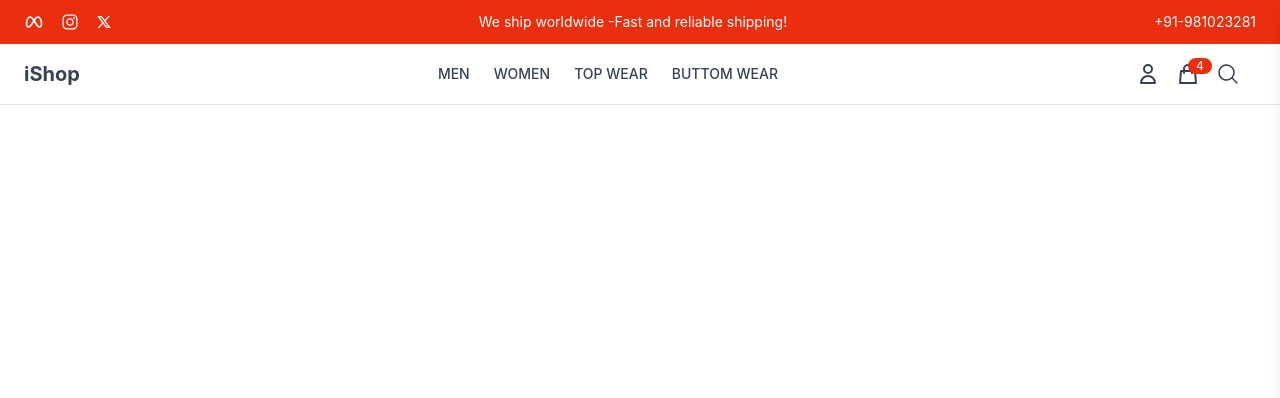
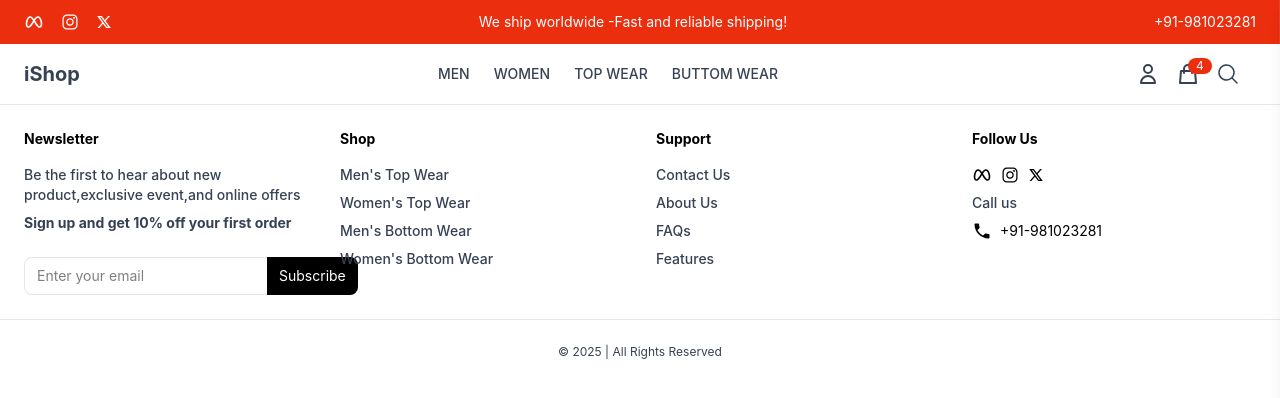
Before and after one commit to Vish75-c/Ecommerce, a React (Vite) app in the folder frontend/: page / in a window 1280 px wide. Shown: the top 398 px of the page. Built offline with nearby package versions, Linux system fonts and the light colour scheme.

Commit message:
footerCompleted

```diff
--- /dev/null
+++ b/frontend/src/components/Cart/Cartcontent.jsx
@@ -0,0 +1,60 @@
+import React from 'react'
+import { HiMinus, HiPlus } from 'react-icons/hi2'
+import { RiDeleteBackFill, RiDeleteBin5Fill } from 'react-icons/ri'
+
+const Cartcontent = () => {
+    const product=[
+        {
+            productid:1,
+            name:"T-shirt",
+            size:'M',
+            color:"Red",
+            quantity:1,
+            price:15,
+            image:"https://picsum.photos/200?random=1"
+        },
+        {
+            productid:2,
+            name:"Jeans",
+            size:'L',
+            color:"Blue",
+            quantity:1,
+            price:25,
+            image:"https://picsum.photos/200?random=2"
+        }
+
+    ]
+  return (
+    <div>
+      {
+        product.map((item,index)=>{
+            return (
+                <div key={index} className='relative w-full flex ju py-2 mt-6 border-b border-gray-200'>
+                    <div>
+                        <img src={item.image} alt="image" className='h-20 w-16 rounded-md ' />
+                    </div>
+                    <div className='ml-2 text-gray-700'>
+                        <h1 className='font-bold mb-2'>{item.name}</h1>
+                        <p className='text-gray-700 text-xs mb-2'>size:{item.size} | color:{item.color}</p>
+                        <div className='flex space-x-2 mb-2 '>
+                        <div className='border p-1 border-gray-200 flex justify-between items-center'><HiMinus/></div>
+
+                        <span>{item.quantity}</span>
+                        <div className='border p-1 border-gray-200 flex justify-between items-center'><HiPlus/></div>
+                        </div>
+
+                    </div>
+                    <div className='absolute right-2'>
+                    <h1 className='font-bold mb-2'>{item.price}</h1>
+                         <div><RiDeleteBin5Fill className='text-red-500 text-xl'/></div>
+                    </div>
+
+                </div>
+            )
+        })
+      }
+    </div>
+  )
+}
+
+export default Cartcontent
--- /dev/null
+++ b/frontend/src/components/Common/Footer.jsx
@@ -0,0 +1,118 @@
+import React from "react";
+import { Link } from "react-router-dom";
+import { TbBrandMeta } from "react-icons/tb";
+import { IoLogoInstagram, IoMdCall } from "react-icons/io";
+import { RiTwitterXLine } from "react-icons/ri";
+import { TbPhoneCall } from "react-icons/tb";
+const Footer = () => {
+  return (
+    <>
+      <div className=" container mx-auto grid grid-cols-1 md:grid-cols-4 gap-8 px-6 py-6 border-b border-gray-200 ">
+        <div className="text-sm space-y-2">
+          <h1 className="font-bold mb-4">Newsletter</h1>
+          <p className="text-gray-700 hover:text-black font-medium text-sm">
+            Be the first to hear about new product,exclusive event,and online
+            offers
+          </p>
+          <p className="text-gray-700 hover:text-black font-bold">
+            Sign up and get 10% off your first order
+          </p>
+          <form className="flex mt-6">
+            <input
+              type="text"
+              placeholder="Enter your email"
+              required
+              className="border-b border-t border-l rounded-lg rounded-r-none border-gray-200 py-2 px-3 focus:outline-none focus:ring-2 focus:ring-gray-300 transition-all "
+            />
+            <button
+              type="submit"
+              className="bg-black text-white rounded-lg rounded-l-none py-2 px-3 hover:bg-gray-800 transition-all"
+            >
+              Subscribe
+            </button>
+          </form>
+        </div>
+        <div className="flex flex-col space-y-2 text-sm">
+          <h1 className="font-bold mb-4">Shop</h1>
+          <Link
+            to="#"
+            className="text-gray-700 hover:text-black font-medium text-sm"
+          >
+            Men's Top Wear
+          </Link>
+          <Link
+            to="#"
+            className="text-gray-700 hover:text-black font-medium  text-sm"
+          >
+            Women's Top Wear
+          </Link>
+          <Link
+            to="#"
+            className="text-gray-700 hover:text-black font-medium  text-sm"
+          >
+            Men's Bottom Wear
+          </Link>
+          <Link
+            to="#"
+            className="text-gray-700 hover:text-black font-medium  text-sm"
+          >
+            Women's Bottom Wear
+          </Link>
+        </div>
+        <div className="flex flex-col space-y-2 text-sm">
+          <h1 className="font-bold mb-4">Support</h1>
+          <Link
+            to="/Contact"
+            className="text-gray-700 hover:text-black font-medium  text-sm"
+          >
+            Contact Us
+          </Link>
+          <Link
+            to="/Aboutus"
+            className="text-gray-700 hover:text-black font-medium  text-sm"
+          >
+            About Us
+          </Link>
+          <Link
+            to="/FAQs"
+            className="text-gray-700 hover:text-black font-medium  text-sm"
+          >
+            FAQs
+          </Link>
+          <Link
+            to="/Features"
+            className="text-gray-700 hover:text-black font-medium  text-sm"
+          >
+            Features
+          </Link>
+        </div>
+        <div className="flex flex-col space-y-2 text-sm">
+          <h1 className="font-bold mb-4">Follow Us</h1>
+          <div className="hidden md:flex items-center space-x-2">
+            <a href="#" className="hover:text-gray-300">
+              <TbBrandMeta className="h-5 w-5" />
+            </a>
+            <a href="#" className="hover:text-gray-300">
+              <IoLogoInstagram className="h-5 w-5" />
+            </a>
+            <a href="#" className="hover:text-gray-300">
+              <RiTwitterXLine className="h-4 w-4" />
+            </a>
+          </div>
+          <h1 className="text-gray-700 hover:text-black font-medium  text-sm">Call us</h1>
+          <div className="flex space-x-2"><IoMdCall className="h-5 w-5"/>
+          <Link href="tel:+12442" className='hover:text-gray-300'>
+                    +91-981023281
+                </Link>
+          </div>
+        </div>
+      </div>
+      <div className="container mx-auto pt-6 flex justify-center items-center">
+        <p className="text-xs text-gray-700 hover:text-black">© 2025 | All Rights Reserved</p>
+      </div>
+
+    </>
+  );
+};
+
+export default Footer;
--- a/frontend/src/components/Common/Navbar.jsx
+++ b/frontend/src/components/Common/Navbar.jsx
@@ -3,13 +3,18 @@ import {useState} from "react";
 import { Link } from 'react-router-dom'
 import { HiOutlineUser,HiOutlineShoppingBag,HiSearchCircle ,} from 'react-icons/hi'
 import { RiSideBarLine } from 'react-icons/ri'
-import { HiBars2 } from 'react-icons/hi2'
+import { IoMdClose } from 'react-icons/io';
+import { HiBars2, HiMiniXMark } from 'react-icons/hi2'
 import Searchbar from './Searchbar'
 import CardDrawer from '../Layout/CardDrawer'
 const Navbar = () => {
   const [open,setopen]=useState(false);
     const toggledrawer=()=>{
         setopen(!open);
+    }
+    const [menu,setmenu]=useState(false);
+    const togglemenu=()=>{
+      setmenu(!menu);
     }
   return (
     <>
@@ -33,11 +38,24 @@ const Navbar = () => {
             </button>
              {/* search */}
              <Searchbar/>
-        <button className='flex md:hidden'> <RiSideBarLine className='h-6 w-6 hover:text-black text-gray-700'/></button>
+        <button className='flex' onClick={()=>(togglemenu())}> <RiSideBarLine className='h-6 md:hidden w-6 hover:text-black text-gray-700'/></button>
         </div>
 
       </nav>
       <CardDrawer open={open} toggledrawer={toggledrawer} />
+      {/* mobile navigation */}
+      <div className={`flex flex-col md:hidden fixed w-3/4 left-0 shadow-lg top-0 h-full z-50 transform-all duration-300 bg-white ${menu?'translate-x-0':'-translate-x-full'}`}>
+      <div className='flex justify-end p-4'>
+              <IoMdClose onClick={()=>(togglemenu())}className='h-6 w-6 text-gray-600 hover:text-black'/>
+        </div>
+        <div className='flex flex-col p-4 space-y-3'>
+          <h1 className='text-black text-xl font-bold'>Menu</h1>
+                      <Link to='#' className='text-gray-700 hover:text-black font-medium uppercase text-sm'>Men</Link>
+            <Link to='#' className='text-gray-700 hover:text-black font-medium uppercase text-sm'>Women</Link>
+            <Link to='#' className='text-gray-700 hover:text-black font-medium uppercase text-sm'>Top Wear</Link>
+            <Link to='#' className='text-gray-700 hover:text-black font-medium uppercase text-sm'>Buttom Wear</Link>
+        </div>
+      </div>
     </>
   )
 }
--- a/frontend/src/components/Layout/CardDrawer.jsx
+++ b/frontend/src/components/Layout/CardDrawer.jsx
@@ -1,12 +1,22 @@
 import React, { useState } from 'react'
 import { IoMdClose } from 'react-icons/io';
+import Cartcontent from '../Cart/Cartcontent';
 
 const CardDrawer = ({open,toggledrawer}) => {
 
   return (
-    <div className={`fixed top-0 right-0 w-3/4 sm:w-1/2 md:w-1/4 h-full bg-white shadow-lg transform-all transition-transform duration-300 flex flex-col ${open?'translate-x-0':'translate-x-full'}`}>
+    <div className={`fixed top-0 right-0 w-3/4 sm:w-1/2 md:w-auto h-full bg-white shadow-lg transform-all transition-transform duration-300 flex flex-col ${open?'translate-x-0':'translate-x-full'}`}>
       <div className='flex justify-end p-4'>
         <IoMdClose onClick={()=>(toggledrawer())}className='h-6 w-6 text-gray-600 hover:text-black'/>
+      </div>
+      {/* card content with scrollable area */}
+      <div className='flex flex-col overflow-y-auto p-4 flex-grow'>
+        <h2 className="text-xl font-bold">Your Cart</h2>
+        <Cartcontent/>
+      </div>
+      <div className='sticky bottom-0 p-4 flex  flex-col items-center'>
+        <button className='bg-zinc-700 text-white rounded-lg w-full py-2 hover:bg-zinc-600 transition'>Checkout</button>
+        <p className='text-xs text-gray-700'>Shipping,taxes,and discount codes calculated at checkout</p>
       </div>
     </div>
   )
--- a/frontend/src/components/Layout/UserLayout.jsx
+++ b/frontend/src/components/Layout/UserLayout.jsx
@@ -1,5 +1,6 @@
 import React from 'react'
 import Header from '../Common/Header'
+import Footer from '../Common/Footer'
 const UserLayout = () => {
   return (
     <>
@@ -7,6 +8,7 @@ const UserLayout = () => {
     <Header/>
     {/* Main Content */}
     {/* Footer Section */}
+     <Footer/>
     </>
   )
 }
```
